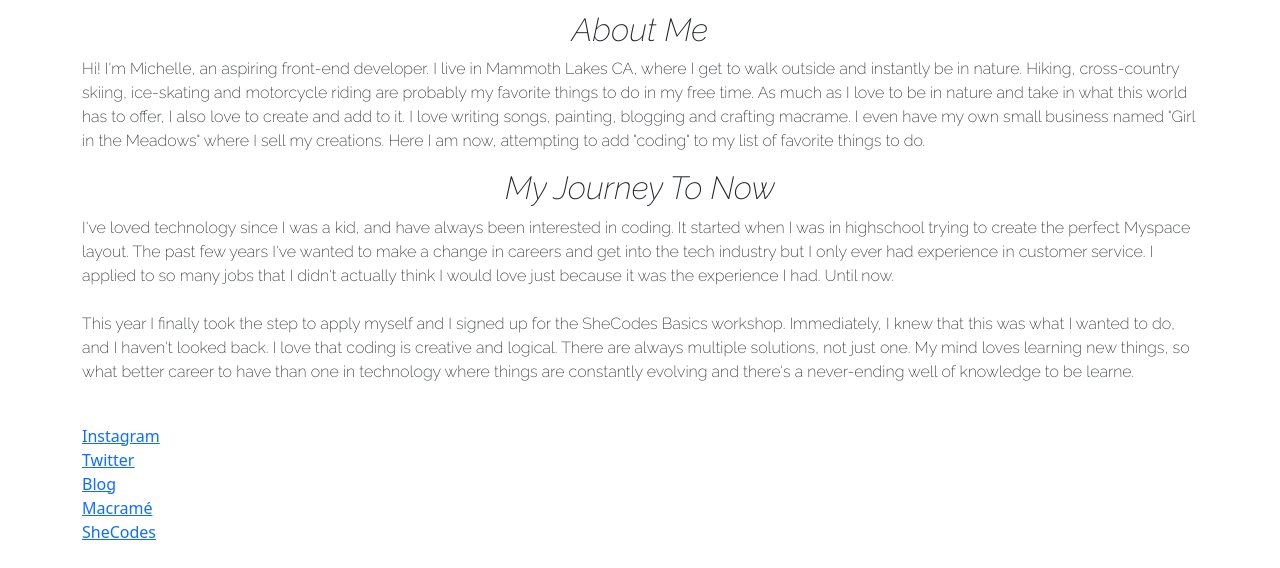
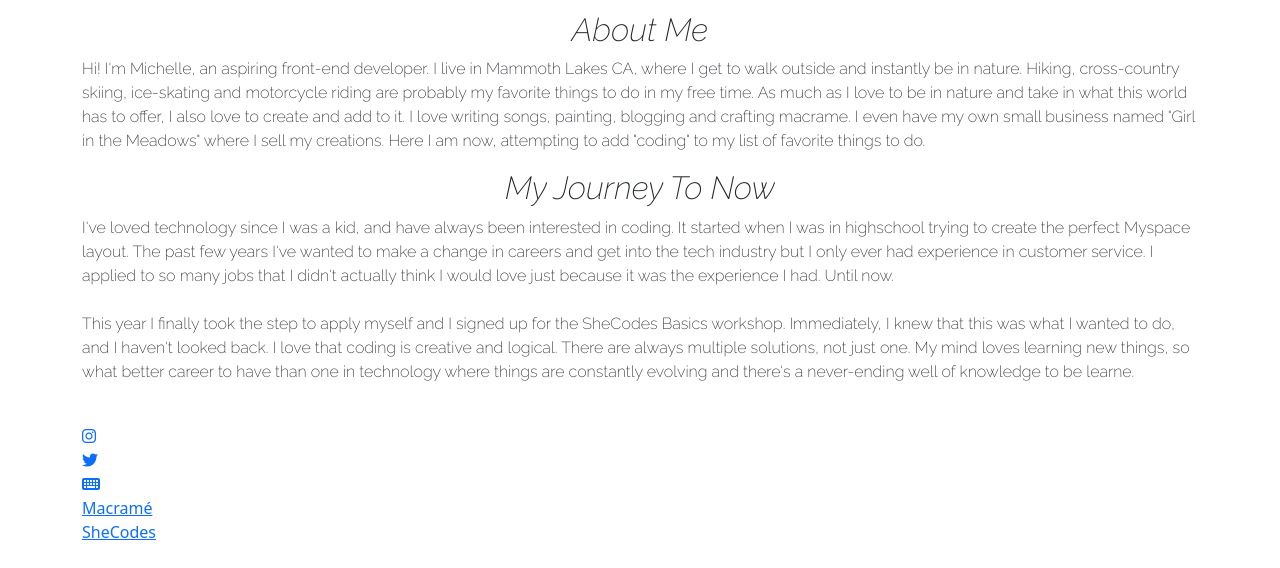
Before and after one commit to mdwheelus92/portfolio-michellewheelus, a plain HTML site: page about.html in a window 1280 px wide. Shown: the part 232-800 px from the top of the page. Drawn offline with nearby package versions, Linux system fonts and the light colour scheme.

Commit message:
Added social icons

```diff
--- a/about.html
+++ b/about.html
@@ -100,15 +100,19 @@
         <ul>
           <li>
             <a href="www.instagram.com/michellewheelus" title="instagram-link"
-              >Instagram</a
-            >
+              ><i class="fa-brands fa-instagram"></i
+            ></a>
           </li>
           <li>
             <a href="www.twitter.com/mdwheelus92" title="twitter-link"
-              >Twitter</a
-            >
+              ><i class="fa-brands fa-twitter"></i
+            ></a>
           </li>
-          <li><a href="www.girlinthemeadows.com" title="blog-link">Blog</a></li>
+          <li>
+            <a href="www.girlinthemeadows.com" title="blog-link"
+              ><i class="fa-solid fa-keyboard"></i
+            ></a>
+          </li>
           <li>
             <a
               href="www.instagram.com/girlinthemeadows"
--- a/src/style.css
+++ b/src/style.css
@@ -1,3 +1,6 @@
+body {
+  background-color: !important;
+}
 :root {
   --primary-color: rgb(22, 11, 25);
 }
@@ -70,3 +73,6 @@ li {
   background-color: rgb(124, 124, 202);
   padding-bottom: 45px;
 }
+.container {
+  --bs-gutter-x: 0rem;
+}
```
Also changed, not shown: index.html (+3 -2 lines), 2 other files.
